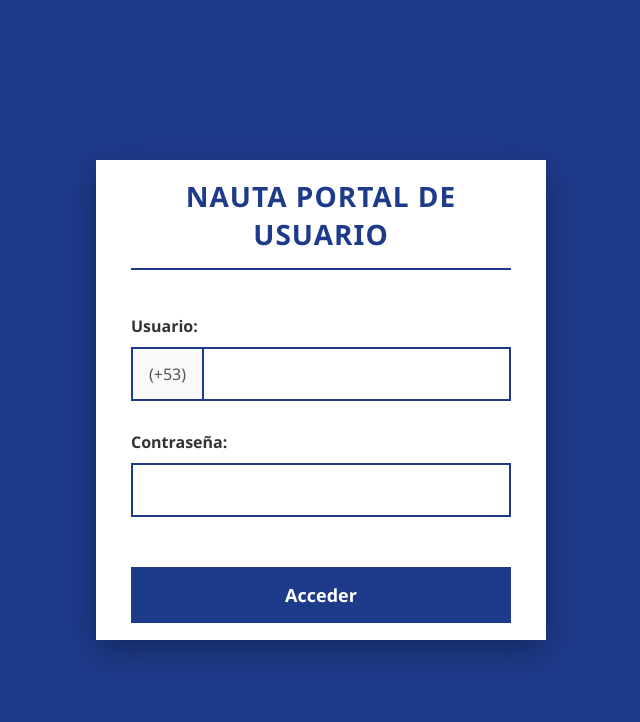
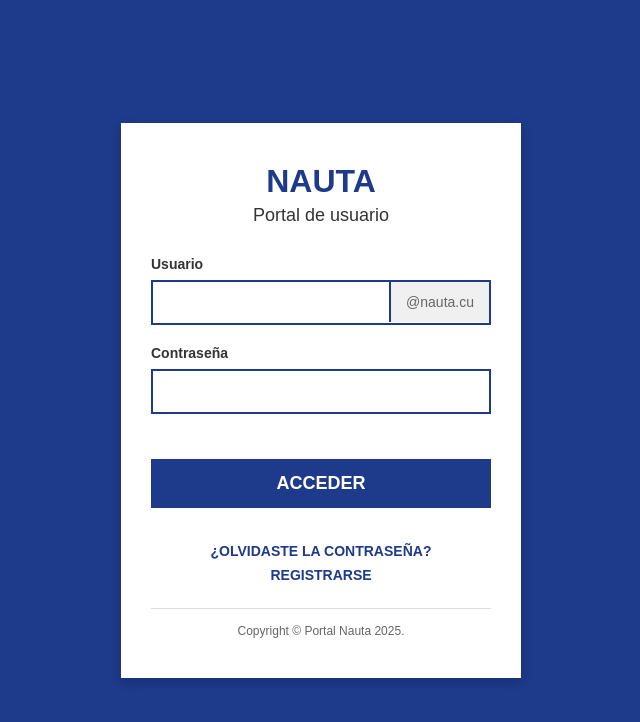
Before and after one commit to EtecsaCu/Recarga-nauta.cu, a plain HTML site: page index.html in a window 1280 px wide. Shown: the whole page, without its empty margins (319-959 px from the left). Drawn offline with Linux system fonts and the light colour scheme.

Commit message:
Update index.html
Signed-off-by: Cuba.cu <kamiloloco0@gmail.com>

```diff
--- a/index.html
+++ b/index.html
@@ -9,7 +9,7 @@
             margin: 0;
             padding: 0;
             box-sizing: border-box;
-            font-family: 'Segoe UI', Tahoma, Geneva, Verdana, sans-serif;
+            font-family: Arial, sans-serif;
         }
 
         body {
@@ -23,128 +23,131 @@
 
         .login-container {
             background-color: white;
-            border-radius: 0px; /* Puntas cuadradas */
-            padding: 50px 35px;
+            border-radius: 0px;
+            padding: 40px 30px;
             width: 100%;
-            max-width: 450px;
-            height: 480px;
-            display: flex;
-            flex-direction: column;
-            justify-content: center;
-            box-shadow: 0 10px 30px rgba(0, 0, 0, 0.3);
+            max-width: 400px;
+            box-shadow: 0 4px 10px rgba(0, 0, 0, 0.2);
         }
 
-        .logo {
+        .logo-section {
             text-align: center;
-            margin-bottom: 45px;
-            font-size: 28px;
+            margin-bottom: 30px;
+        }
+
+        .logo-main {
+            font-size: 32px;
             font-weight: bold;
             color: #1e3a8a;
+            margin-bottom: 5px;
             text-transform: uppercase;
-            letter-spacing: 1px;
-            border-bottom: 2px solid #1e3a8a; /* Línea recta debajo */
-            padding-bottom: 15px;
+        }
+
+        .logo-subtitle {
+            font-size: 18px;
+            color: #333;
+            font-weight: normal;
         }
 
         .form-group {
-            margin-bottom: 30px;
+            margin-bottom: 20px;
         }
 
         label {
             display: block;
-            margin-bottom: 10px;
+            margin-bottom: 8px;
             color: #333;
-            font-weight: 600;
-            font-size: 16px;
+            font-weight: bold;
+            font-size: 14px;
         }
 
-        .input-with-prefix {
+        .input-with-suffix {
             display: flex;
             align-items: center;
-            border: 2px solid #1e3a8a; /* Borde azul */
-            border-radius: 0px; /* Puntas cuadradas */
+            border: 2px solid #1e3a8a;
+            border-radius: 0px;
             overflow: hidden;
-            transition: border-color 0.3s;
-        }
-
-        .input-with-prefix:focus-within {
-            border-color: #1e3a8a;
-        }
-
-        .prefix {
-            background-color: #f8f9fa;
-            padding: 14px 16px;
-            border-right: 2px solid #1e3a8a; /* Borde azul */
-            color: #555;
-            font-weight: 500;
         }
 
         input[type="text"],
         input[type="password"] {
             width: 100%;
-            padding: 14px 16px;
+            padding: 12px 15px;
             border: none;
             outline: none;
-            font-size: 16px;
+            font-size: 15px;
+        }
+
+        .suffix {
+            background-color: #f0f0f0;
+            padding: 12px 15px;
+            border-left: 2px solid #1e3a8a;
+            color: #666;
+            font-size: 14px;
         }
 
         .password-container {
-            border: 2px solid #1e3a8a; /* Borde azul */
-            border-radius: 0px; /* Puntas cuadradas */
+            border: 2px solid #1e3a8a;
+            border-radius: 0px;
             overflow: hidden;
-            transition: border-color 0.3s;
-        }
-
-        .password-container:focus-within {
-            border-color: #1e3a8a;
         }
 
         .login-btn {
             background-color: #1e3a8a;
             color: white;
             border: none;
-            border-radius: 0px; /* Puntas cuadradas */
-            padding: 16px;
+            border-radius: 0px;
+            padding: 14px;
             width: 100%;
             font-size: 18px;
             font-weight: bold;
             cursor: pointer;
-            transition: background-color 0.3s, transform 0.2s;
-            margin-top: 20px;
+            margin: 25px 0 15px 0;
+            text-transform: uppercase;
         }
 
-        .login-btn:hover {
-            background-color: #2563eb;
-            transform: translateY(-2px);
+        .links {
+            text-align: center;
+            margin: 20px 0;
         }
 
-        .login-btn:active {
-            transform: translateY(0);
+        .link {
+            color: #1e3a8a;
+            text-decoration: none;
+            font-size: 14px;
+            display: block;
+            margin-bottom: 8px;
+            font-weight: bold;
         }
 
-        .footer {
+        .copyright {
             text-align: center;
+            color: #666;
+            font-size: 12px;
             margin-top: 25px;
-            color: #666;
-            font-size: 14px;
+            border-top: 1px solid #ddd;
+            padding-top: 15px;
         }
     </style>
 </head>
 <body>
     <div class="login-container">
-        <div class="logo">Nauta portal de usuario</div>
+        <div class="logo-section">
+            <div class="logo-main">nauta</div>
+            <div class="logo-subtitle">Portal de usuario</div>
+        </div>
 
         <form>
             <div class="form-group">
-                <label for="usuario">Usuario:</label>
-                <div class="input-with-prefix">
-                    <span class="prefix">(+53)</span>
+                <label for="usuario">Usuario</label>
+                <div class="input-with-suffix">
                     <input type="text" id="usuario" name="usuario" required>
+                    <span class="suffix">@nauta.cu</span>
                 </div>
             </div>
 
             <div class="form-group">
-                <label for="password">Contraseña:</label>
+                <label for="password">Contraseña</label>
                 <div class="password-container">
                     <input type="password" id="password" name="password" required>
                 </div>
@@ -152,21 +155,15 @@
 
             <button type="submit" class="login-btn">Acceder</button>
         </form>
+
+        <div class="links">
+            <a href="#" class="link">¿OLVIDASTE LA CONTRASEÑA?</a>
+            <a href="#" class="link">REGISTRARSE</a>
+        </div>
+
+        <div class="copyright">
+            Copyright © Portal Nauta 2025.
+        </div>
     </div>
-
-    <script>
-        document.addEventListener('DOMContentLoaded', function() {
-            const inputs = document.querySelectorAll('input');
-            inputs.forEach(input => {
-                input.addEventListener('focus', function() {
-                    this.parentElement.style.borderColor = '#1e3a8a';
-                });
-
-                input.addEventListener('blur', function() {
-                    this.parentElement.style.borderColor = '#1e3a8a';
-                });
-            });
-        });
-    </script>
 </body>
 </html>
```
